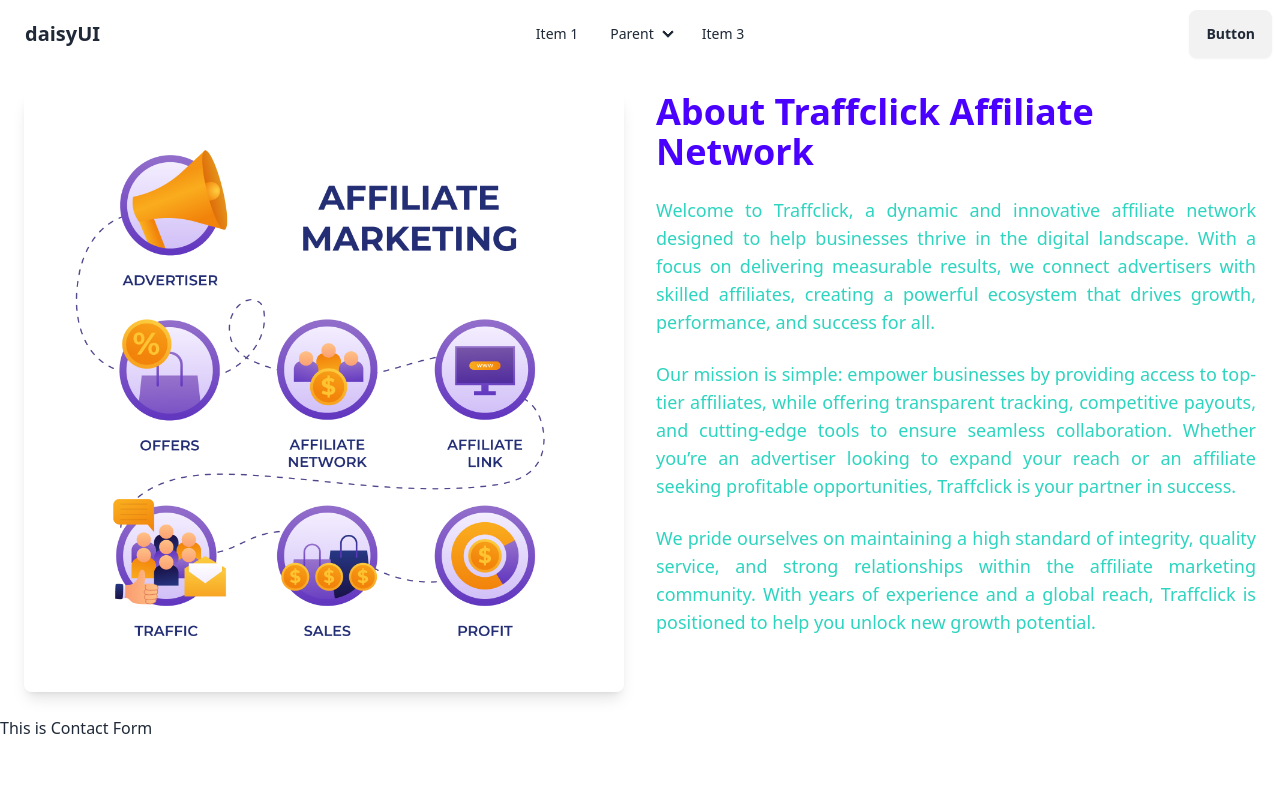
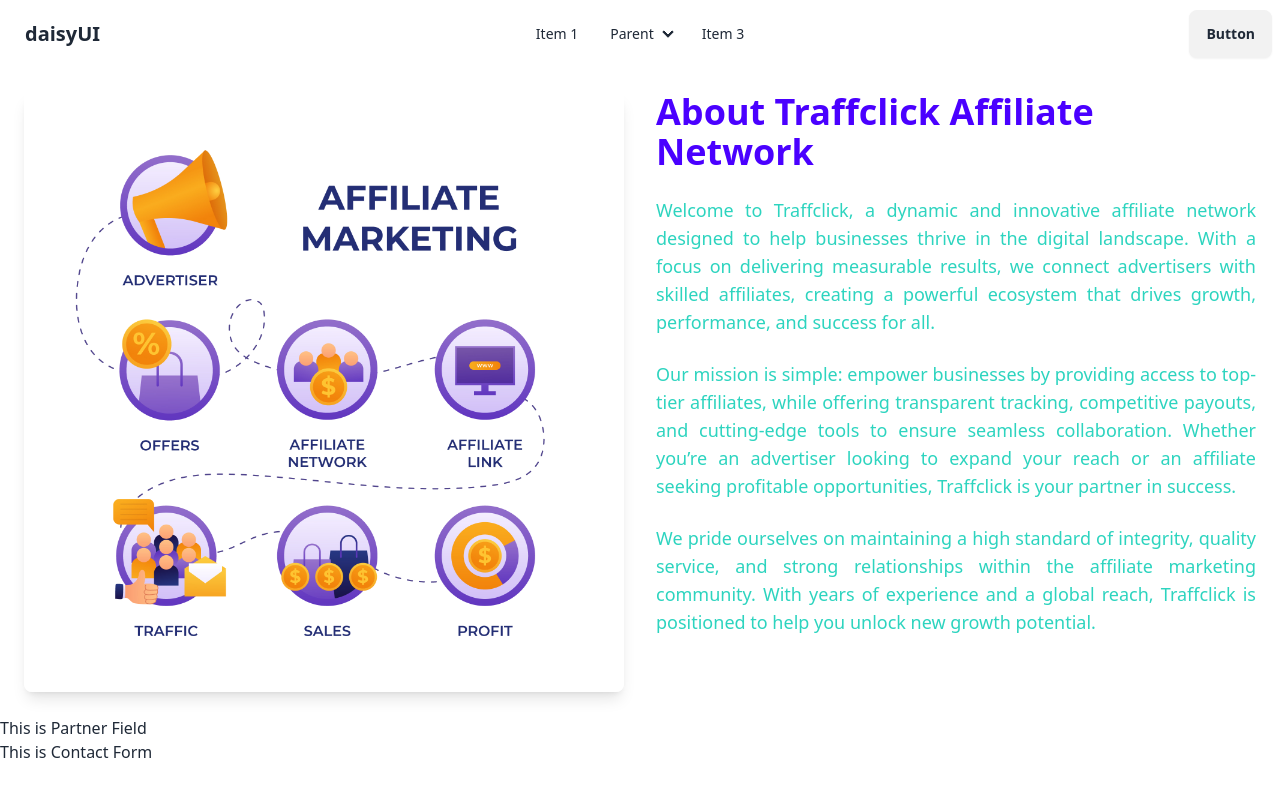
Before and after one commit to shuvakarmakar/traffclick-project, a React (Vite) app: page / in a window 1280 px wide. Shown: the top 796 px of the page. Built offline with nearby package versions, Linux system fonts and the light colour scheme.

Commit message:
Partner Component Implemented

```diff
--- a/src/Pages/Home.jsx
+++ b/src/Pages/Home.jsx
@@ -1,12 +1,14 @@
 import AboutUs from "./AboutUs";
 import ContactForm from "./ContactForm";
 import Navbar from "./Navbar";
+import Partner from "./Partner";
 
 const Home = () => {
     return (
         <div>
             <Navbar></Navbar>
             <AboutUs></AboutUs>
+            <Partner></Partner>
             <ContactForm></ContactForm>
         </div>
 
--- /dev/null
+++ b/src/Pages/Partner.jsx
@@ -0,0 +1,12 @@
+import affpaying from '../../public/affpaying-logo.png'
+import affplus from '../../public/affplus-logo-1-300x118.png'
+
+const Partner = () => {
+    return (
+        <div>
+            <h1>This is Partner Field</h1>
+        </div>
+    );
+};
+
+export default Partner;
```
Also changed, not shown: public/affpaying-logo.png (added), public/affplus-logo-1-300x118.png (added).
